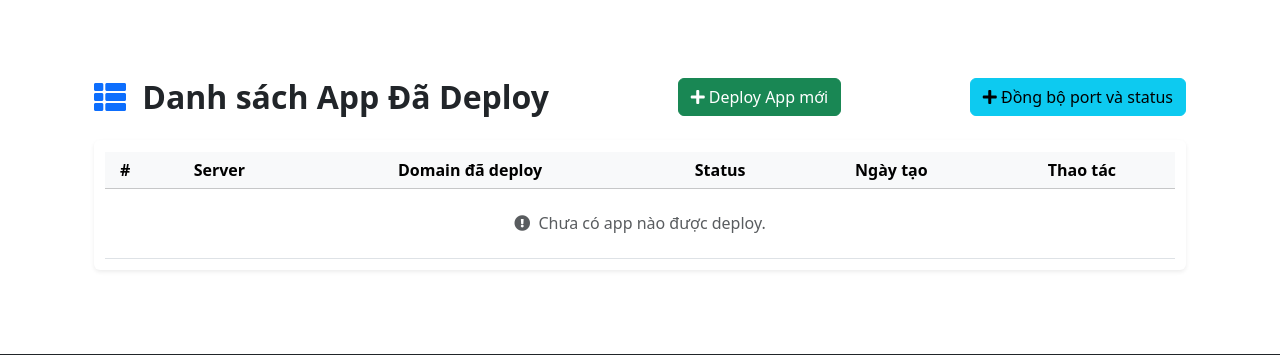
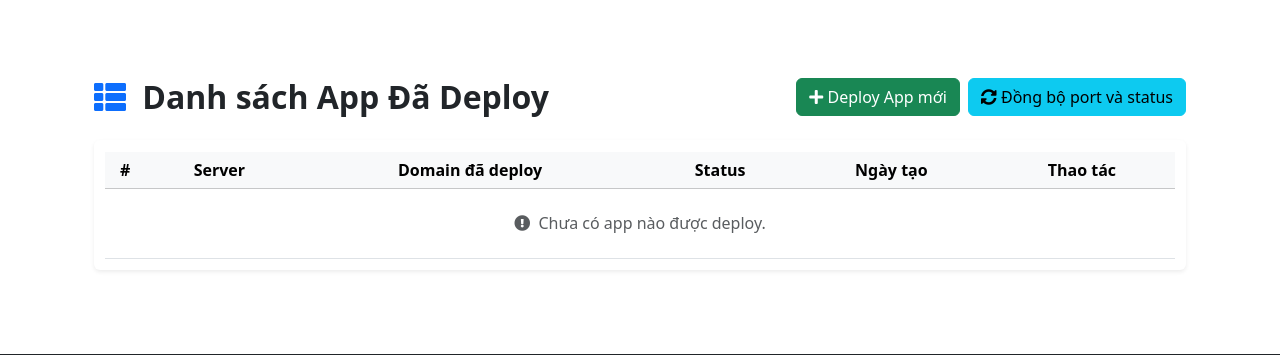
Before and after one commit to TrinhChung/ToolDeploy, a Flask app: page /deployed_app/list in a window 1280 px wide. Shown: the part 66-421 px from the top of the page. Run offline with Flask 3, Linux system fonts and the light colour scheme; the visitor is signed in with stand-in values (Sample User, id 1); data that the repository does not hold is empty; some libraries are stand-ins or nearby versions.

Commit message:
change ui list

```diff
--- a/templates/deployed_app/list_app.html
+++ b/templates/deployed_app/list_app.html
@@ -8,13 +8,16 @@
 			<i class="fa fa-th-list text-primary me-2"></i>
 			Danh sách App Đã Deploy
 		</h2>
-		<a href="{{ url_for('deployed_app.deploy_app') }}" class="btn btn-success">
-			<i class="fa fa-plus"></i> Deploy App mới
-		</a>
-		<a href="{{ url_for('deployed_app.sync') }}" class="btn btn-info">
-			<i class="fa fa-plus"></i> Đồng bộ port và status
-		</a>
+		<div class="d-flex gap-2">
+			<a href="{{ url_for('deployed_app.deploy_app') }}" class="btn btn-success">
+				<i class="fa fa-plus"></i> Deploy App mới
+			</a>
+			<a href="{{ url_for('deployed_app.sync') }}" class="btn btn-info">
+				<i class="fa fa-sync-alt"></i> Đồng bộ port và status
+			</a>
+		</div>
 	</div>
+
 	<div class="table-responsive rounded shadow-sm bg-white">
 		<table class="table table-hover align-middle mb-0">
 			<thead class="table-light">
```
